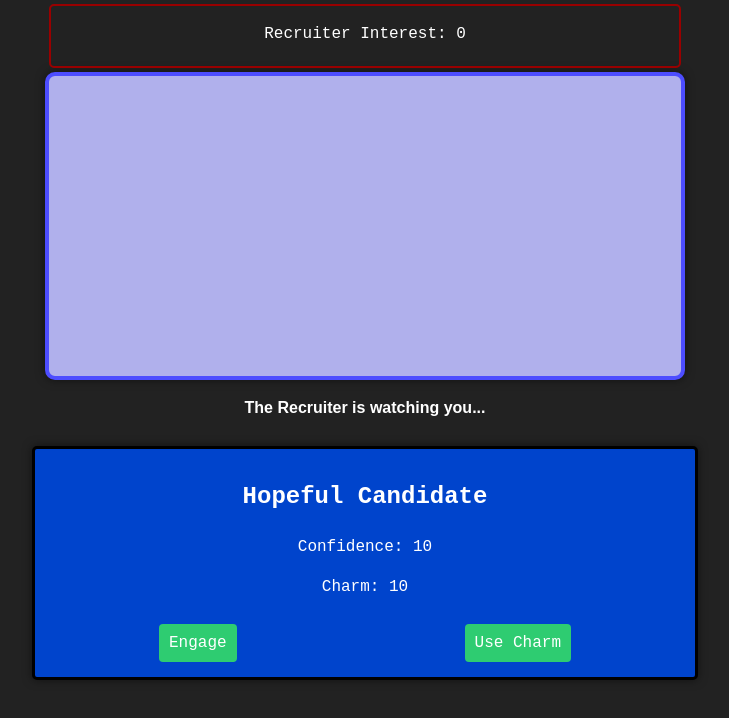
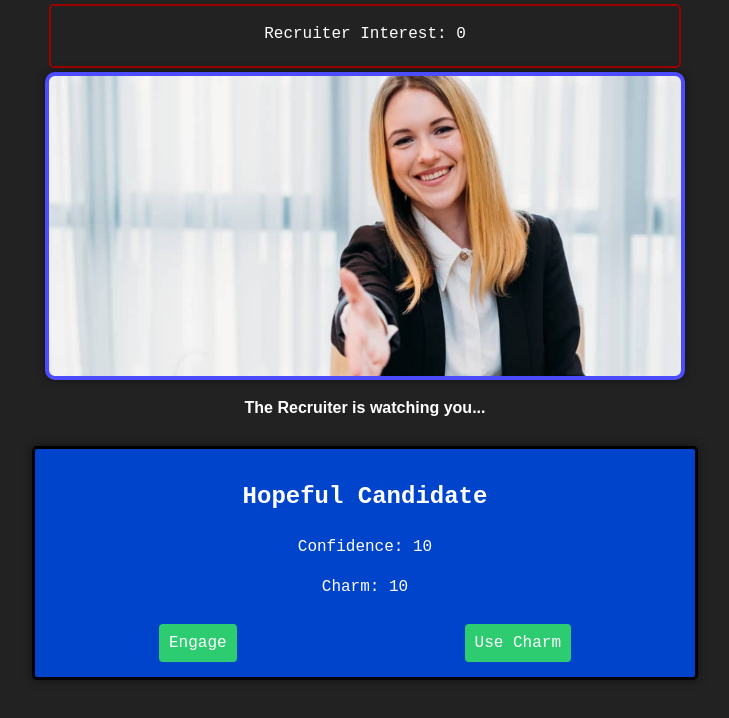
Before and after one commit to Joshsilas/InterviewQuest, a React (Vite) app: page /game in a window 1280 px wide. Shown: the top 718 px of the page, without its empty margins (275-1004 px from the left). Built offline with nearby package versions, Linux system fonts and the light colour scheme.

Commit message:
its looking pretty good and working, now needs the player bits but thats a tomorow job

```diff
--- a/src/Components/Boss/boss.css
+++ b/src/Components/Boss/boss.css
@@ -6,6 +6,8 @@
     box-shadow: 0 0 10px rgba(0, 0, 0, 0.5);
     text-align: center;
     font-family: 'Courier New', monospace;
+    background-image: url("/src/assets/recruiter.jpg");
+    background-size: cover;
 }
 
 .bossContainer {
```
Also changed, not shown: src/assets/recruiter.jpg (added).
